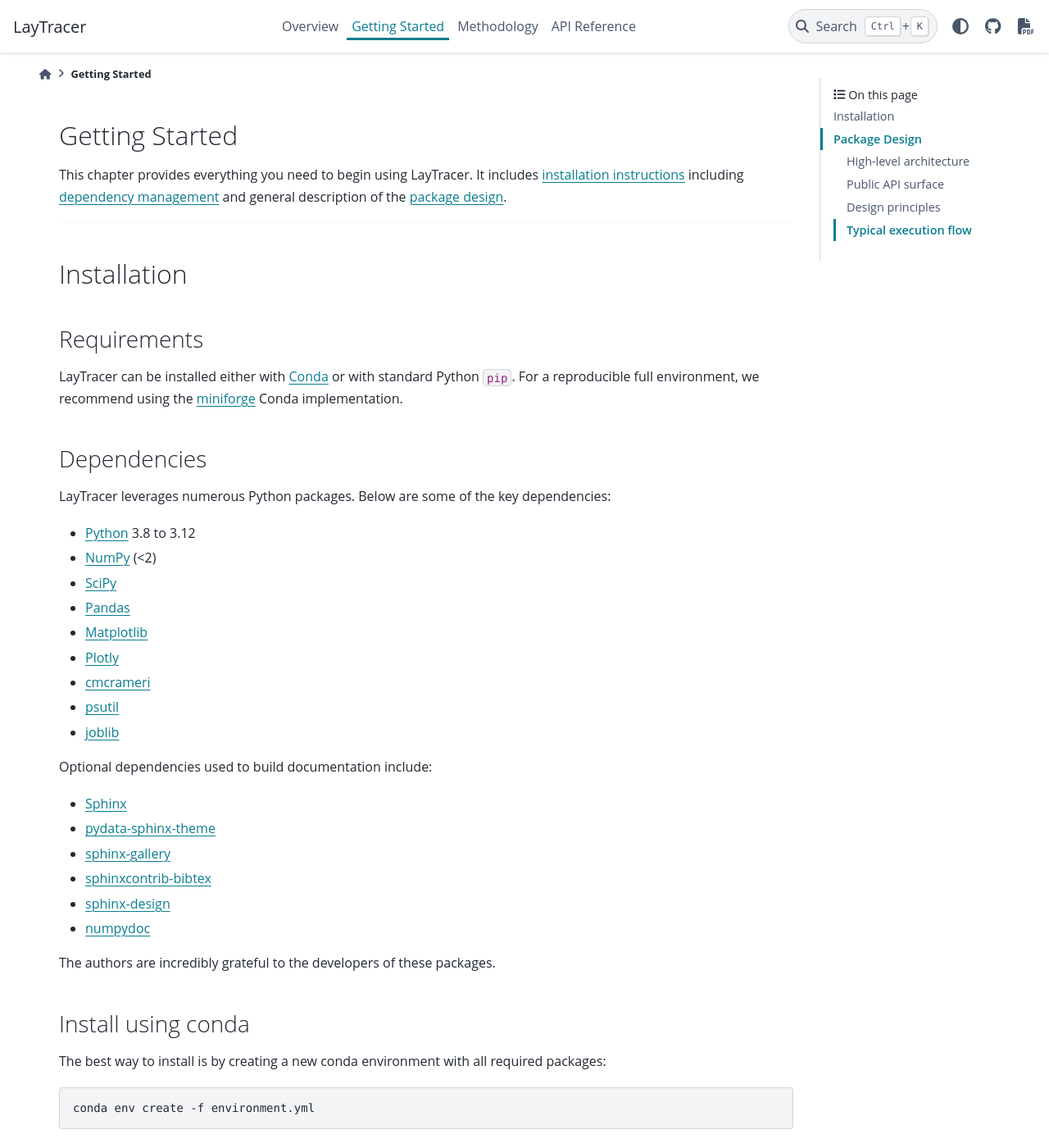
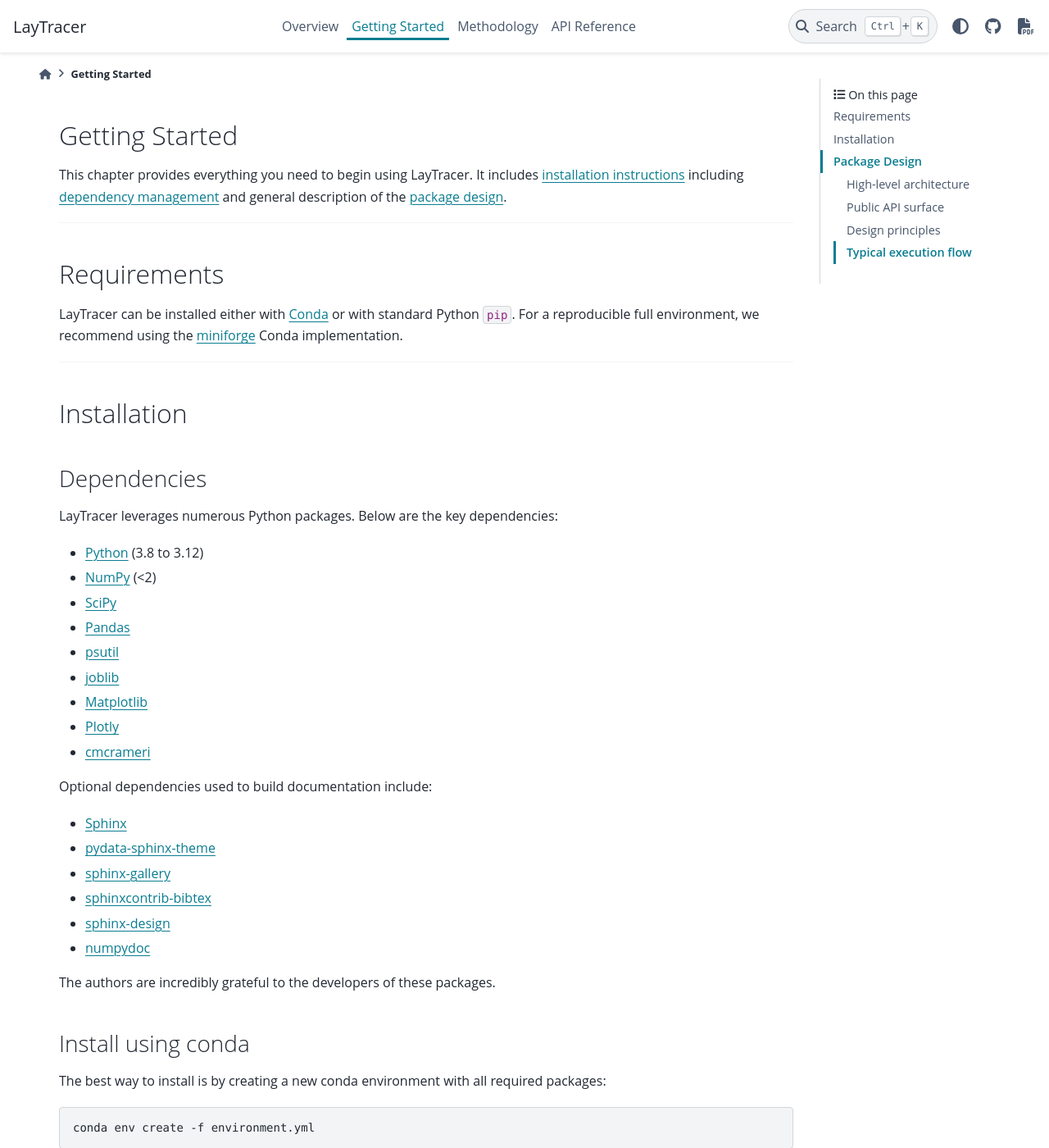
Before and after one commit to danikiev/LayTracer, a Sphinx documentation site: the page built from docs/source/getting_started.rst, in a window 1280 px wide and 1400 px high. Shown: the whole window at 82% size. Built offline with Sphinx 7.4.7 and the PyData theme 0.15.4, drawn with Linux system fonts in a browser that asks for light colours; pages that are not in the unit, such as notebooks, are missing from menus; the version number could not be read and is left out; comment, search, counter and statistics services are not loaded.

Commit message:
update getting started and index page

```diff
--- a/docs/source/getting_started.rst
+++ b/docs/source/getting_started.rst
@@ -9,18 +9,20 @@
 
 ----
 
+.. _requirements:
+
+Requirements
+============
+
+LayTracer can be installed either with `Conda <https://conda.io>`_ or with standard Python ``pip``.
+For a reproducible full environment, we recommend using the `miniforge <https://github.com/conda-forge/miniforge>`_ Conda implementation.
+
+----
+
 .. _installation:
 
 Installation
 ============
-
-.. _requirements:
-
-Requirements
-------------
-
-LayTracer can be installed either with `Conda <https://conda.io>`_ or with standard Python ``pip``.
-For a reproducible full environment, we recommend using the `miniforge <https://github.com/conda-forge/miniforge>`_ Conda implementation.
 
 .. _dependencies:
 
@@ -28,17 +30,17 @@
 ------------
 
 LayTracer leverages numerous Python packages.
-Below are some of the key dependencies:
+Below are the key dependencies:
 
-* `Python <https://www.python.org>`_ 3.8 to 3.12
+* `Python <https://www.python.org>`_ (3.8 to 3.12)
 * `NumPy <https://www.numpy.org>`_ (<2)
 * `SciPy <https://www.scipy.org>`_
 * `Pandas <https://pandas.pydata.org/>`_
+* `psutil <https://pypi.org/project/psutil/>`_
+* `joblib <https://joblib.readthedocs.io/>`_
 * `Matplotlib <https://matplotlib.org/>`_
 * `Plotly <https://plotly.com/python/>`_
 * `cmcrameri <https://pypi.org/project/cmcrameri/>`_
-* `psutil <https://pypi.org/project/psutil/>`_
-* `joblib <https://joblib.readthedocs.io/>`_
 
 Optional dependencies used to build documentation include:
 
--- a/docs/source/index.rst
+++ b/docs/source/index.rst
@@ -10,6 +10,8 @@
 
 **Version:** |release|
 
+**Documentation:** `danikiev.github.io/LayTracer <https://danikiev.github.io/LayTracer>`_
+
 ----
 
 **Features:**
@@ -20,7 +22,7 @@
 * Inline computation of travel time, attenuation operator :math:`t^*`, geometrical spreading, and reflection/transmission coefficients
 * Efficient parallel computations via `Joblib <https://joblib.readthedocs.io/>`_
 * Standalone `Matplotlib <https://matplotlib.org/>`_ / `Plotly <https://plotly.com/>`_ visualisation
-* Comprehensive `Sphinx <https://www.sphinx-doc.org/>`_ documentation with extensive theory
+* Comprehensive `Sphinx <https://www.sphinx-doc.org/>`_ documentation with extensive theory available at `danikiev.github.io/LayTracer <https://danikiev.github.io/LayTracer>`_
 
 ----
 
```
